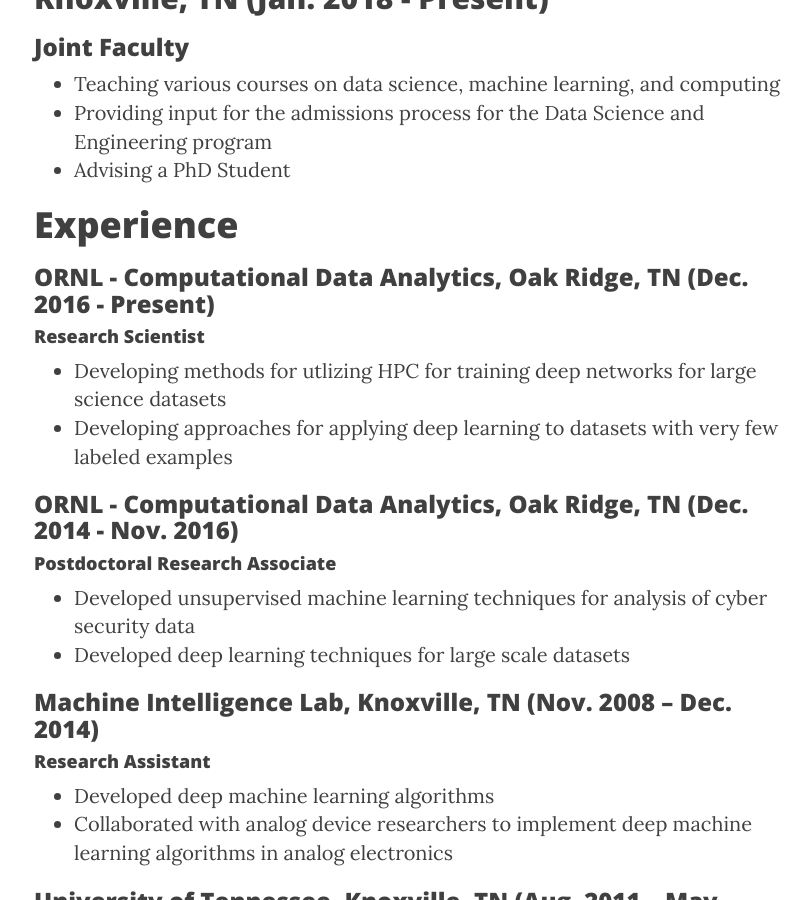
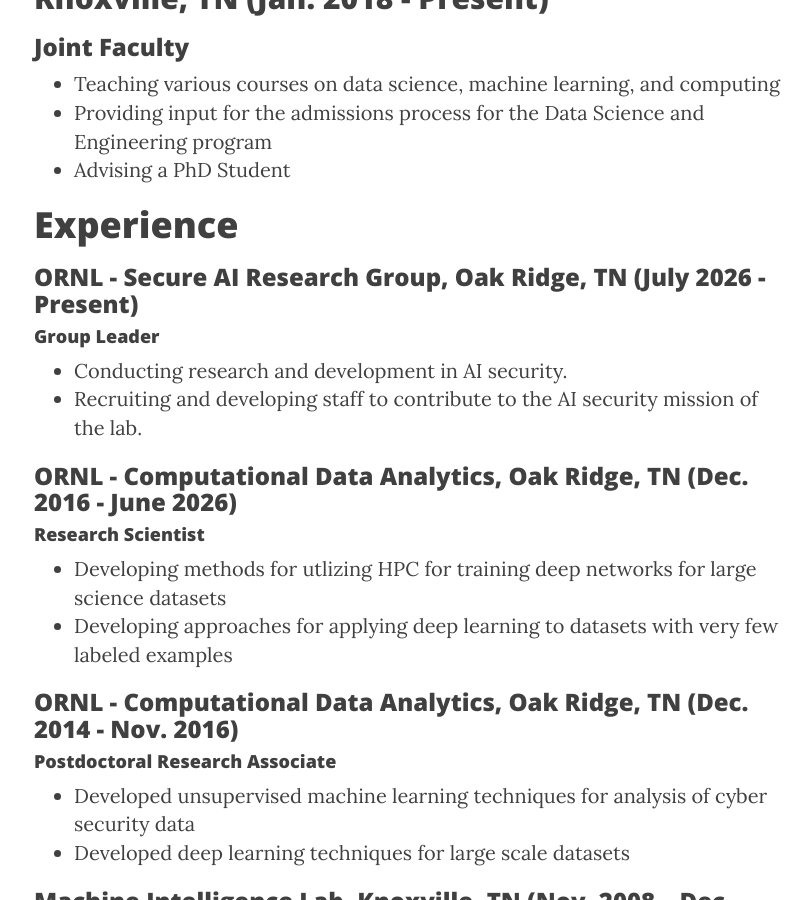
Before and after one commit to stevenryoung/stevenryoung.github.io, a Jekyll site: the page built from cv.md, in a window 1280 px wide and 900 px high, scrolled down 6365 px. Shown: the whole window, without its empty margins (231-1042 px from the left). Built offline with Jekyll 4.4.1, drawn with Linux system fonts in a browser that asks for light colours; nearby versions of some CDN libraries.

Commit message:
Revise ORNL position and add group leader details
Updated position title and responsibilities for ORNL role.

```diff
--- a/cv.md
+++ b/cv.md
@@ -86,7 +86,13 @@ GPA: 3.88
 
 # Experience
 
-### ORNL - Computational Data Analytics, Oak Ridge, TN (Dec. 2016 - Present)
+### ORNL - Secure AI Research Group, Oak Ridge, TN (July 2026 - Present)
+
+#### Group Leader
+- Conducting research and development in AI security.
+- Recruiting and developing staff to contribute to the AI security mission of the lab.
+
+### ORNL - Computational Data Analytics, Oak Ridge, TN (Dec. 2016 - June 2026)
 
 #### Research Scientist
 - Developing methods for utlizing HPC for training deep networks for large science datasets
```
